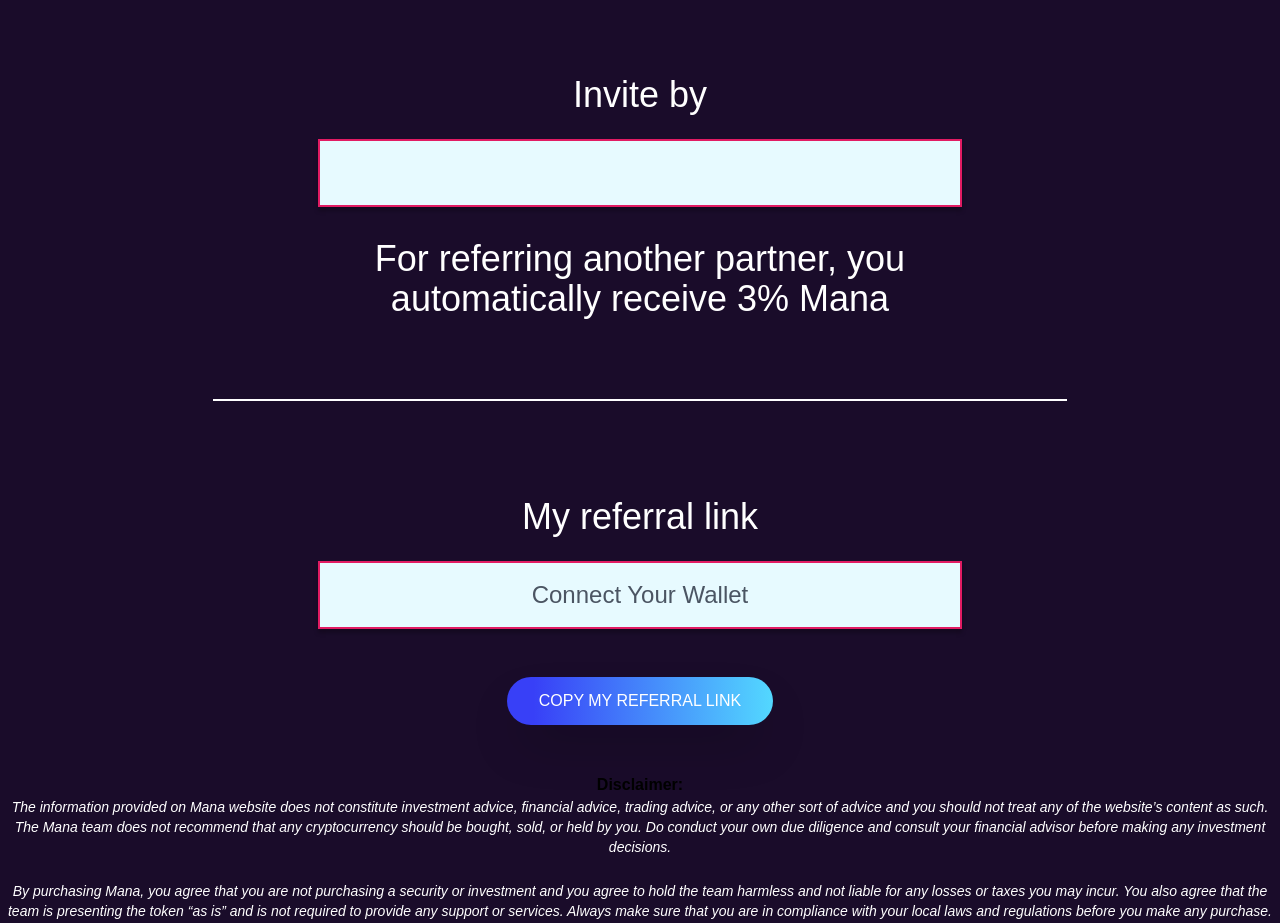
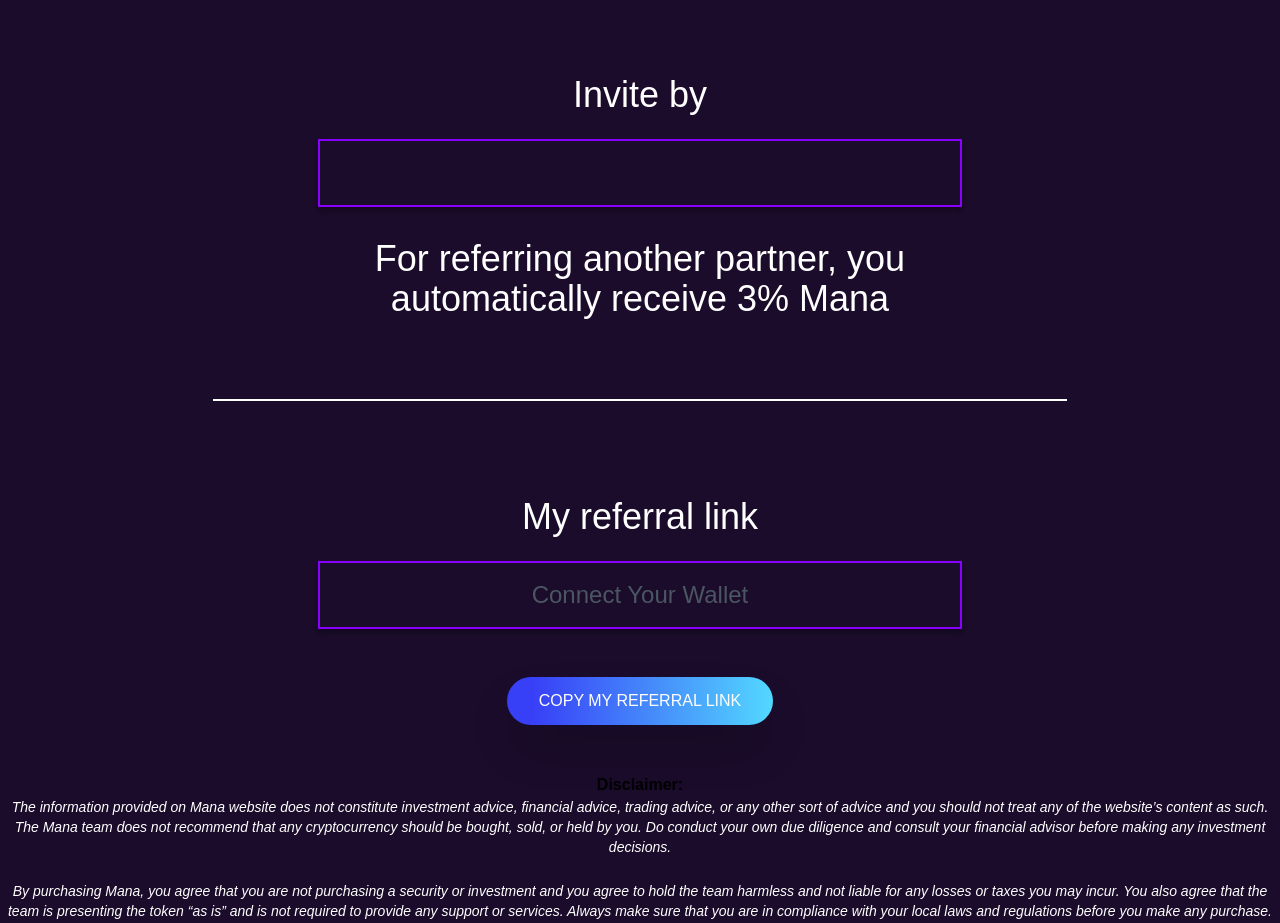
Before and after one commit to definevalue/crypto-presale-boilerplate, a React (Create React App) app: page / in a window 1280 px wide. Shown: the part 2760-3683 px from the top of the page. Built offline with nearby package versions, Linux system fonts and the light colour scheme; what web3 would draw is missing.

Commit message:
input transparent

```diff
--- a/src/App.css
+++ b/src/App.css
@@ -41,6 +41,11 @@ Konstantin Work
 .navbar{
   background: radial-gradient(circle at top, #590a7e, #0e0516 45%);
 }
+
+.input-none{
+  background: none;
+}
+
 /**End**/
 
 .App {
--- a/src/App.js
+++ b/src/App.js
@@ -659,9 +659,8 @@ function App() {
               Invite by
             </h2>
             <input
-              style={{ backgroundColor: "#e7faff" }}
               type="text"
-              className="w-11/12 px-4 py-2 mt-3 text-base text-center text-gray-600 bg-gray-900 focus:outline-none lg:w-10/12 lg:mt-6 gradient-border shadow-css1 lg:py-4 sm:px-8 md:text-xl lg:text-2xl"
+              className="input-none text-white w-11/12 px-4 py-2 mt-3 text-base text-center text-gray-600 bg-gray-900 focus:outline-none lg:w-10/12 lg:mt-6 gradient-border shadow-css1 lg:py-4 sm:px-8 md:text-xl lg:text-2xl"
               value={
                 window.location.search
                   ? window.location.search.split("?ref=")[1]
@@ -678,9 +677,8 @@ function App() {
               My referral link
             </h2>
             <input
-              style={{ backgroundColor: "#e7faff" }}
               type="text"
-              className="w-11/12 px-8 py-2 mt-3 text-base text-center text-gray-600 bg-gray-900 lg:w-10/12 lg:mt-6 gradient-border shadow-css1 lg:py-4 md:text-xl lg:text-2xl"
+              className="input-none text-white w-11/12 px-8 py-2 mt-3 text-base text-center text-gray-600 bg-gray-900 lg:w-10/12 lg:mt-6 gradient-border shadow-css1 lg:py-4 md:text-xl lg:text-2xl"
               value={state.account ? state.account : "Connect Your Wallet"}
             />
             <CopyToClipboard
--- a/src/index.css
+++ b/src/index.css
@@ -71,7 +71,7 @@ code {
 }
 
 .gradient-border{
-  border: 2px solid #E21B63;
+  border: 2px solid #8900fe;
 }
 
 .bg-image{
```
